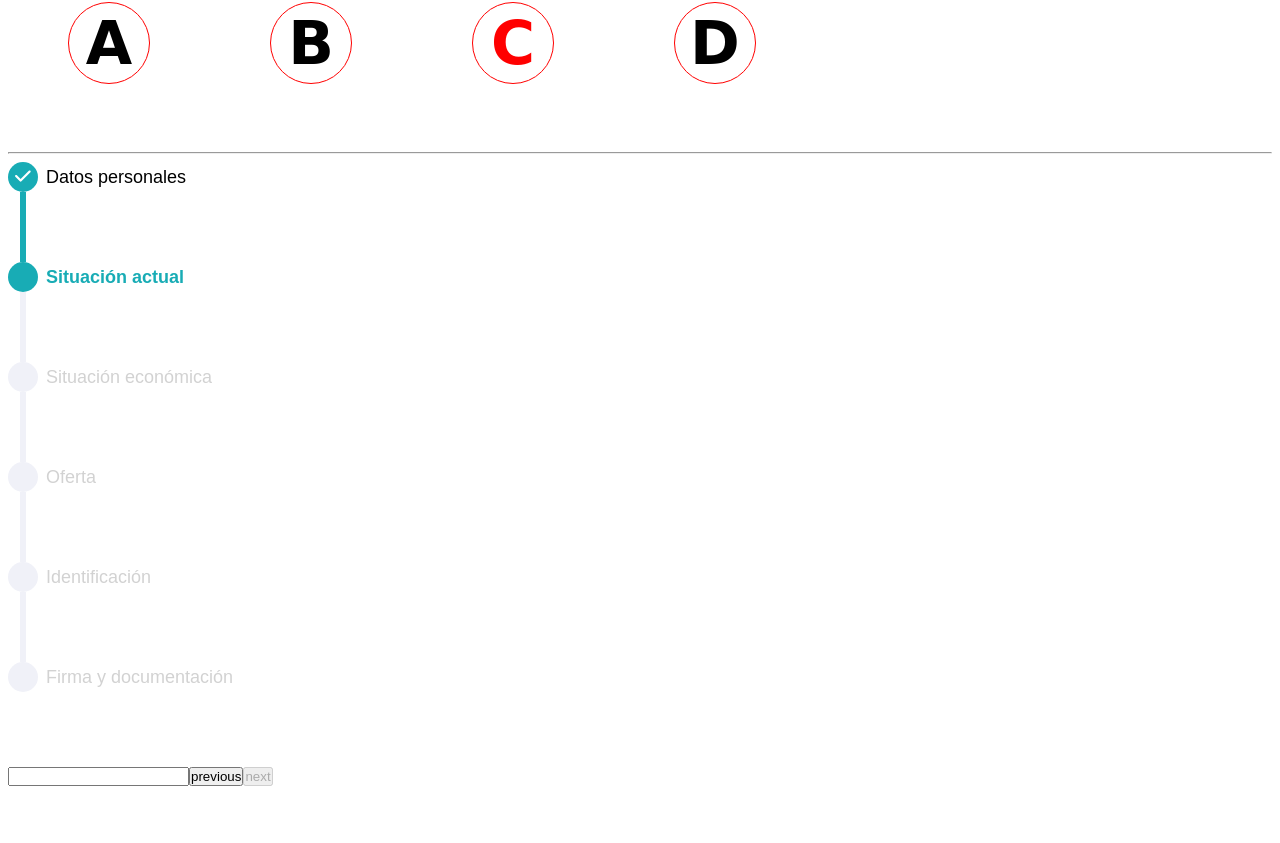
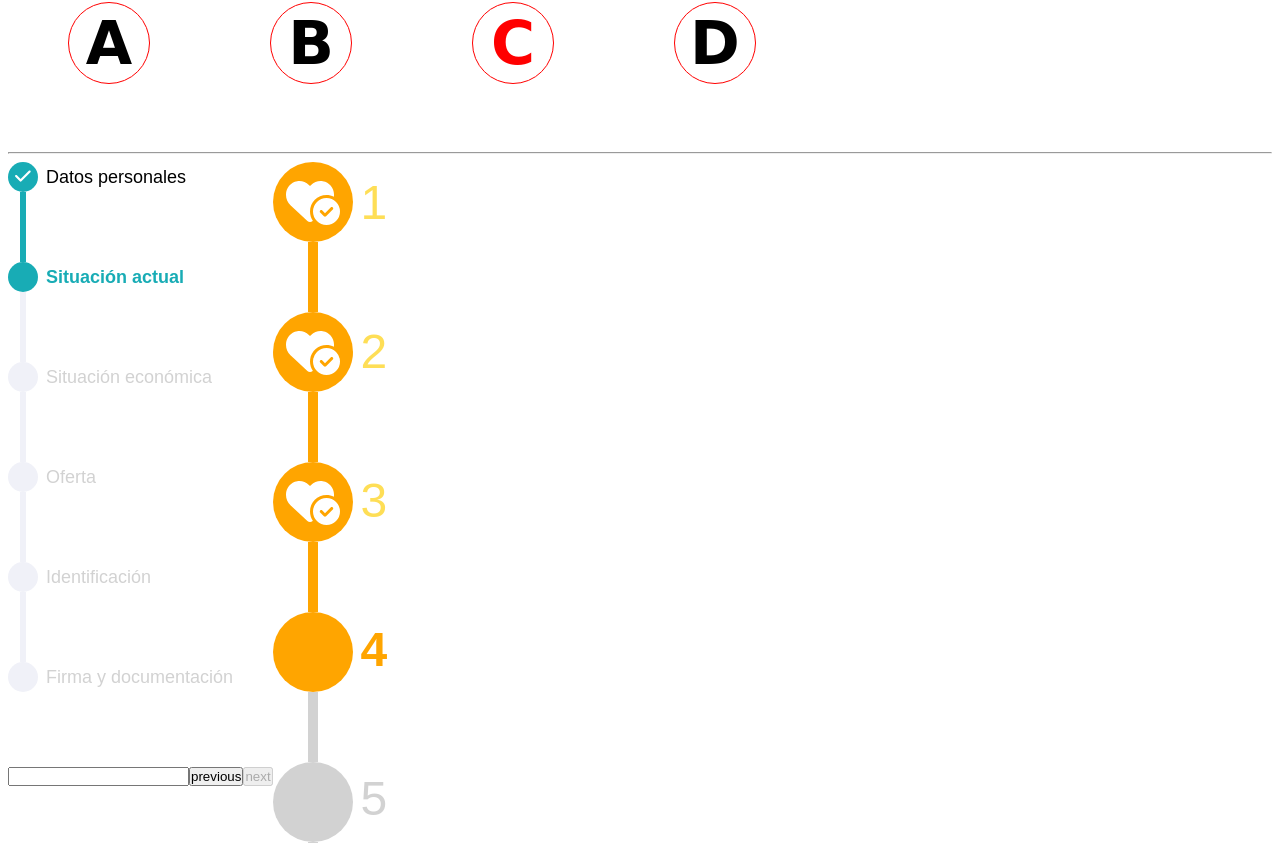
Before and after one commit to LaraGuardiola/angular-circleselector, an Angular app: page / in a window 1280 px wide. Shown: the part 405-1248 px from the top of the page. Before the commit the page ends 1199 px from the top, so only its background shows below. Built offline with nearby package versions, Linux system fonts and the light colour scheme.

Commit message:
now more instances of navigation line can be styled

```diff
--- a/src/app/app.component.css
+++ b/src/app/app.component.css
@@ -1,3 +1,3 @@
-.navLists {
+.nav-lists {
     display: flex;
 }
--- a/src/app/app.component.html
+++ b/src/app/app.component.html
@@ -25,13 +25,22 @@
 
 <hr>
 
-
-<app-navigation-line></app-navigation-line>
-    <!--<app-navigation-line
-        [elemList]="['1','2','3','4','5','jola']"
-        [size]="200"
-        [lineHeight]='20'
-        [lineWidth]='80'
-        [lineStyle]="lineStyle"
+<div class="nav-lists">
+    <app-navigation-line></app-navigation-line>
+    <app-navigation-line
+        [elemList]="['1','2','3','4','5','6']"
+        [symbol]="symbol"
+        [size]="size"
+        [lineHeight]='lineHeight'
+        [lineWidth]='lineWidth'
+        [defaultValue]="defaultValue"
+        [highlightedBGColor]="highlightedBGColor"
+        [defaultBGcolor]="defaultBGcolor"
+        [defaultListColor]="defaultListColor"
+        [completeColor]="completeColor"
+        [lineStyle]="lineStyle2"
+        [circleStyle]="circleStyle2"
+        [listStyle]="listStyle2"
     >
-    </app-navigation-line>*/-->
+    </app-navigation-line>
+</div>
--- a/src/app/app.component.ts
+++ b/src/app/app.component.ts
@@ -1,4 +1,5 @@
 import { Component } from '@angular/core';
+import { faHeartCircleCheck } from '@fortawesome/free-solid-svg-icons';
 import { generalStyle } from './circle-selector/general-style-interface';
 
 
@@ -8,6 +9,7 @@ import { generalStyle } from './circle-selector/general-style-interface';
   styleUrls: ['./app.component.css']
 })
 export class AppComponent {
+  //*circle selector properties
   title = 'Número de personas';
   titleStyle: generalStyle = {}
   circleStyle: generalStyle = {}
@@ -21,10 +23,39 @@ export class AppComponent {
   highlightedColor1 = 'red'
   defaultBackground1 = '#FFFFFF'
   defaultColor1 = '#000000'
-  lineStyle = {
-    circle: {},
-    line: {}
+
+  //* navigation line properties
+  circleStyle2 = {
+    width: '',
+    height: '',
+    fontSize: '',
+    backgroundColor: '',
   }
+  lineStyle2 = {
+    width: '',
+    height: '',
+    left: '',
+    backgroundColor: '',
+  }
+  listStyle2 = {
+    fontFamily: '',
+    marginTop: ``,
+    marginBottom: ``,
+    fontSize: ``,
+    color: '',
+  }
+  elemList: string[];
+  symbol: any;
+  size: number;
+  lineWidth: number;
+  lineHeight: number;
+  defaultValue: number;
+  defaultBGcolor: string
+  highlightedBGColor: string
+  defaultListColor: string
+  completeColor: string
+
+
   constructor(){
     this.titleStyle = {
       fontFamily: 'Garamond',
@@ -55,19 +86,35 @@ export class AppComponent {
       border: '1px solid red',
       fontWeight: 'bold'
     }
-    this.lineStyle = {
-      circle: {
-        width: `50px`,
-        height: `50px`,
-        fontSize: `${50 * 0.6}px`,
-        backgroundColor: 'black',
-      },
-      line: {
-        width: `$6px`,
-        height: `60px`,
-        left: `${(50 / 2) - (6 / 2)}px`,
-        backgroundColor: 'grey',
-      }
+    //* navigation line properties
+    this.elemList = ['Datos personales', 'Situación actual', 'Situación económica', 'Oferta', 'Identificación', 'Firma y documentación']
+    this.symbol = faHeartCircleCheck
+    this.size = 80
+    this.lineWidth = 10
+    this.lineHeight = 70
+    this.defaultValue = 3
+    this.defaultBGcolor = '#d2d2d2'
+    this.highlightedBGColor = 'orange'
+    this.defaultListColor = '#d2d2d2'
+    this.completeColor = '#fede56'
+    this.listStyle2 = {
+      fontFamily: 'Arial',
+      marginTop: `${this.size / 6}px`,
+      marginBottom: `${this.lineHeight + (this.size * 0.3)}px`,
+      fontSize: `${this.size * 0.6}px`,
+      color: this.defaultListColor,
+    }
+    this.circleStyle2 = {
+      width: `${this.size}px`,
+      height: `${this.size}px`,
+      fontSize: `${this.size * 0.6}px`,
+      backgroundColor: this.defaultBGcolor,
+    }
+    this.lineStyle2 = {
+      width: `${this.lineWidth}px`,
+      height: `${this.lineHeight}px`,
+      left: `${(this.size / 2) - (this.lineWidth / 2)}px`,
+      backgroundColor: this.defaultBGcolor,
     }
   }
 }
```
